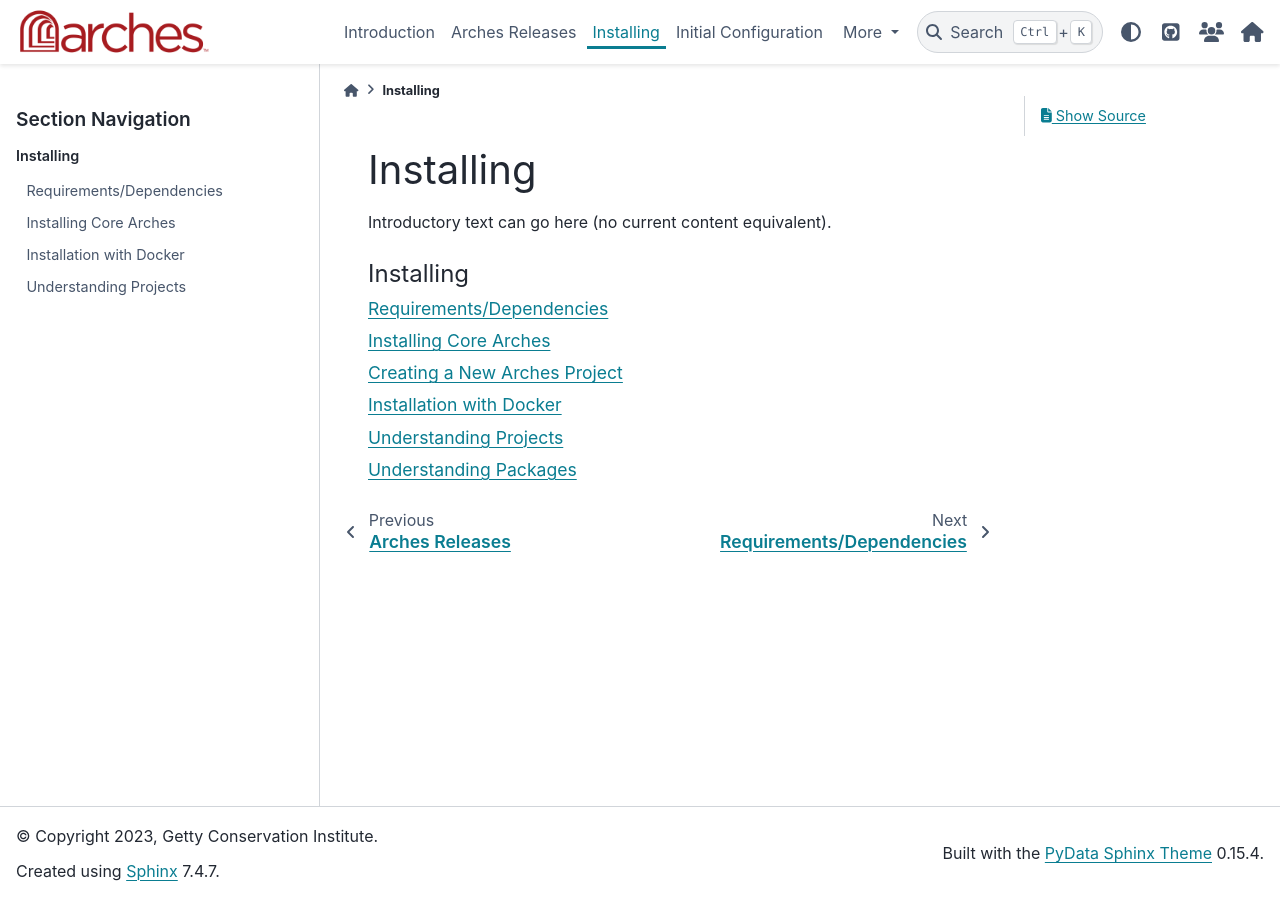
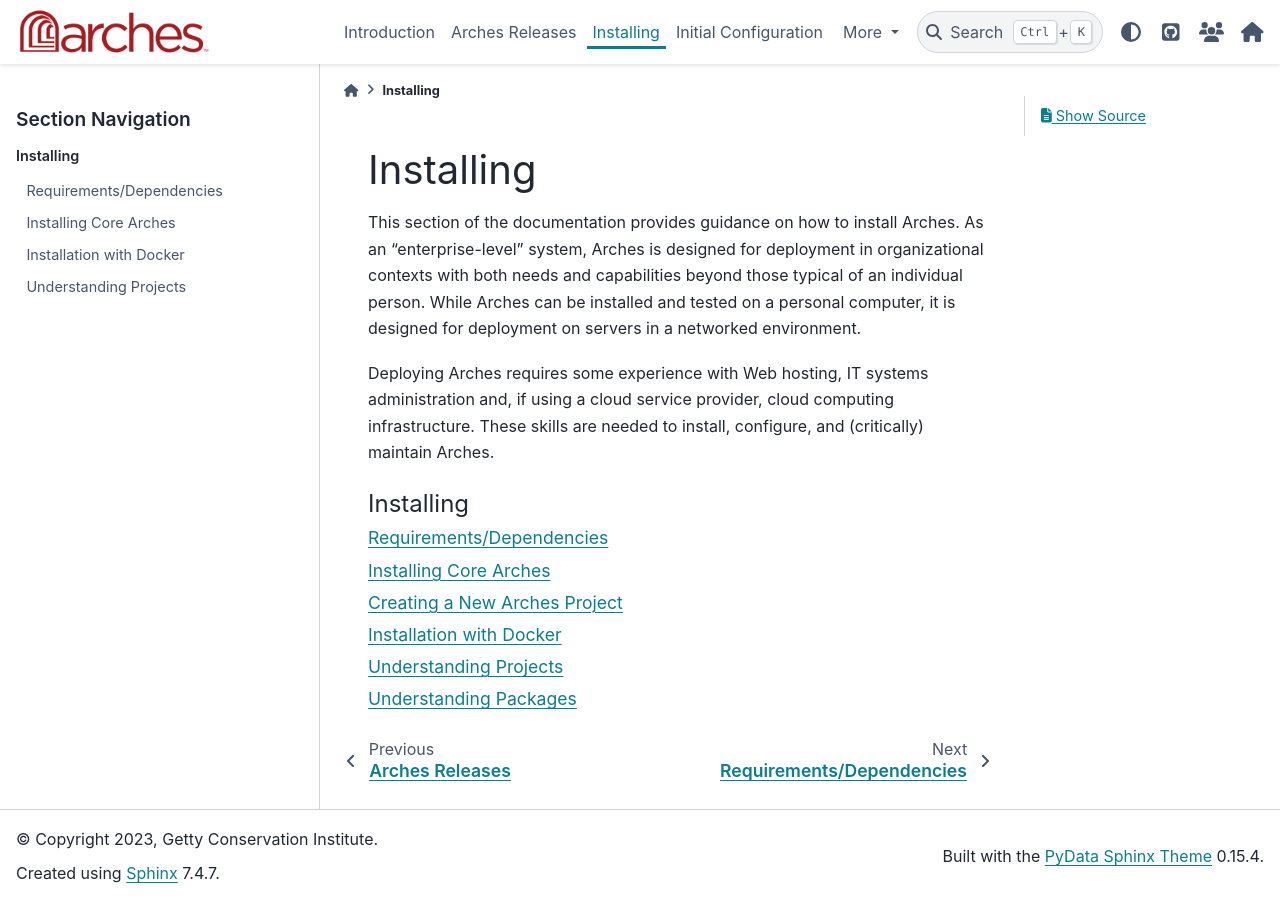
Before and after one commit to archesproject/arches-docs, a Sphinx documentation site: the page built from docs/installing/index.rst, in a window 1280 px wide. Built offline with Sphinx 7.4.7 and the PyData theme 0.15.4, drawn with Linux system fonts in a browser that asks for light colours.

Commit message:
Cleaned heading, added introduction about installation skills

```diff
--- a/docs/installing/index.rst
+++ b/docs/installing/index.rst
@@ -1,8 +1,11 @@
-============
+==========
 Installing
-============
+==========
 
-Introductory text can go here (no current content equivalent).
+This section of the documentation provides guidance on how to install Arches. As an "enterprise-level" system, Arches is designed for deployment in organizational contexts with both needs and capabilities beyond those typical of an individual person. While Arches can be installed and tested on a personal computer, it is designed for deployment on servers in a networked environment.
+
+Deploying Arches requires some experience with Web hosting, IT systems administration and, if using a cloud service provider, cloud computing infrastructure. These skills are needed to install, configure, and (critically) maintain Arches.
+
 
 .. toctree::
     :caption: Installing
```
